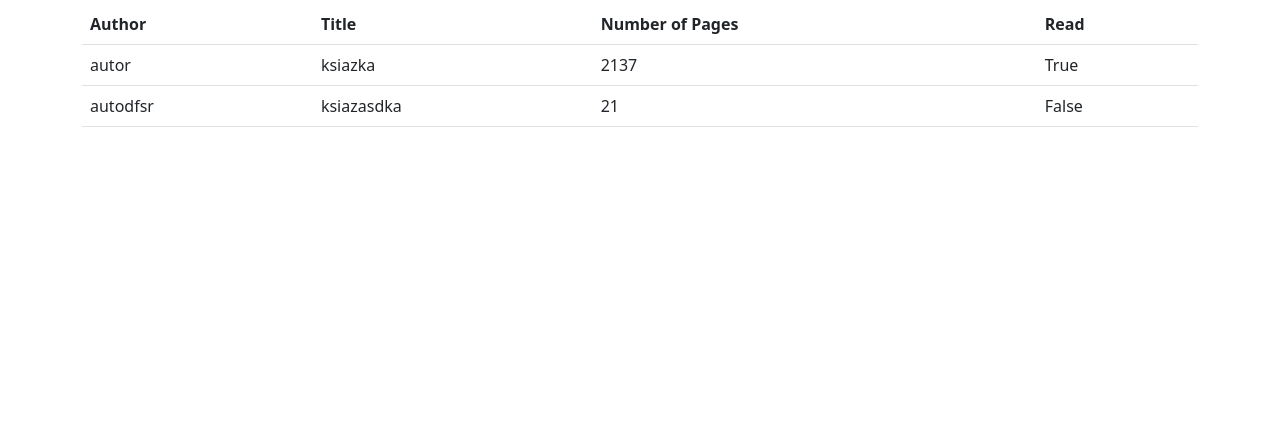
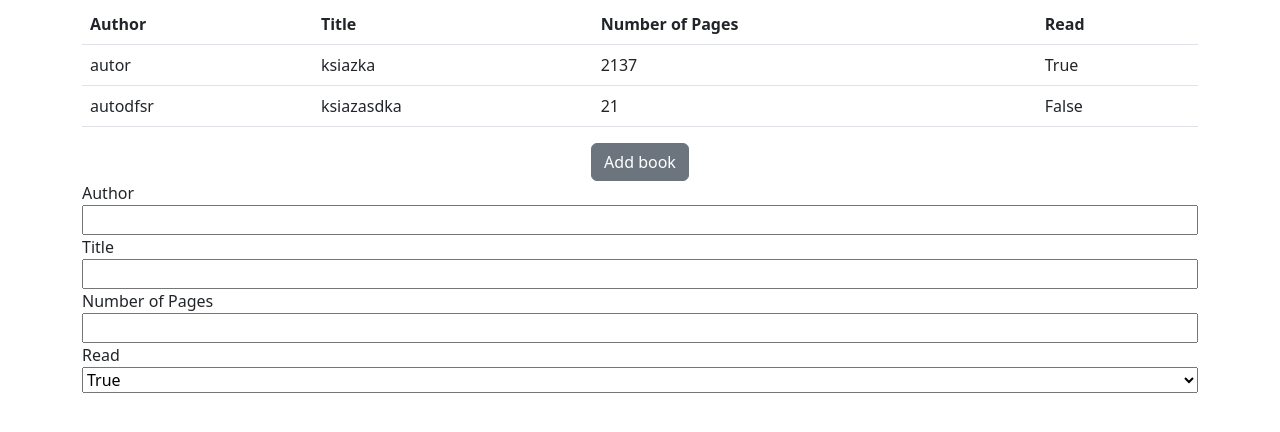
Before and after one commit to wojwoj8/TOP-Library, a plain HTML site: page index.html in a window 1280 px wide. Shown: the part 42-474 px from the top of the page. Drawn offline with nearby package versions, Linux system fonts and the light colour scheme.

Commit message:
added form, buttons and click function

```diff
--- a/index.html
+++ b/index.html
@@ -28,7 +28,35 @@
 
             </tbody>
         </table>
+        <div class="d-grid gap-2 d-md-flex justify-content-md-center">
+            <button type="button" id="add" class="btn btn-secondary mx-auto">Add book</button>
+        </div>
+        <form>
+            <div class="form" style="display:true">
+                <form action="index.html" method="POST">
+                    <div class="elem">
+                        <label for="author">Author</label>
+                        <input type="text" name="author" required>
+                    </div>
+                    <div class="elem">
+                        <label for="title">Title</label>
+                        <input type="text" name="title" required>
+                    </div>
+                    <div class="elem">
+                        <label for="number">Number of Pages</label>
+                        <input type="number" name="number" minlength="1" required>
+                    </div>
+                    <div class="elem">
+                        <label for="read">Read</label>
+                        <select name="read" id="read">
+                            <option value="True">True</option>
+                            <option value="False">False</option>
+                    </div>
+                </form>
+            </div>
+        </form>
     </div>
 </body>
+
 <script src="script.js"></script>
 </html>
--- a/script.js
+++ b/script.js
@@ -9,12 +9,22 @@ function Book(author, title, numberOfPages, read){
 }
 
 function addBookToLibrary(){
-    //fds
+    document.querySelector("#add").addEventListener('click', () => {
+        console.log("test");
+        form.style.display = "none";
+    })
 }
+
+document.querySelector("#add").addEventListener('click', () => {
+    //console.log("test");
+    form.style.display = "block";
+})
+
 const book1 = new Book('autor', 'ksiazka', "2137", 'True');
 const book2 = new Book('autodfsr', 'ksiazasdka', "21", 'False');
 myLibrary.push(book1);
 myLibrary.push(book2);
+const form = document.querySelector(".form");
 //console.log(myLibrary);
 const tableBody = document.querySelector('tbody');
 
--- a/styles.css
+++ b/styles.css
@@ -1,4 +1,15 @@
 .title{
-
     text-align: center;
 }
+button{
+    align-items: center;
+}
+.form{
+    /* width:60vw; */
+}
+.elem{
+    display:flex;
+    justify-content: center;
+    flex-direction: column;
+
+}
```
